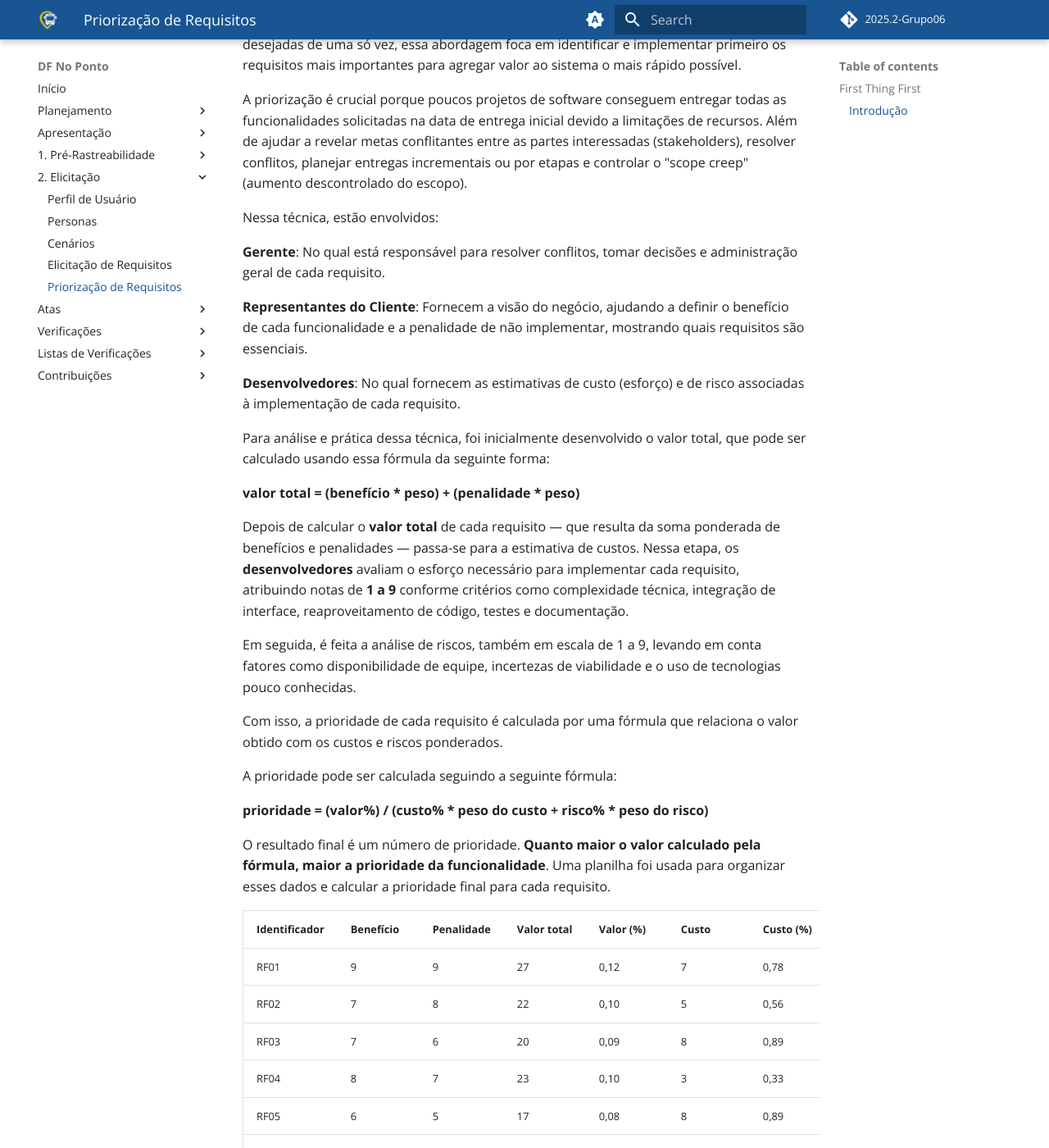
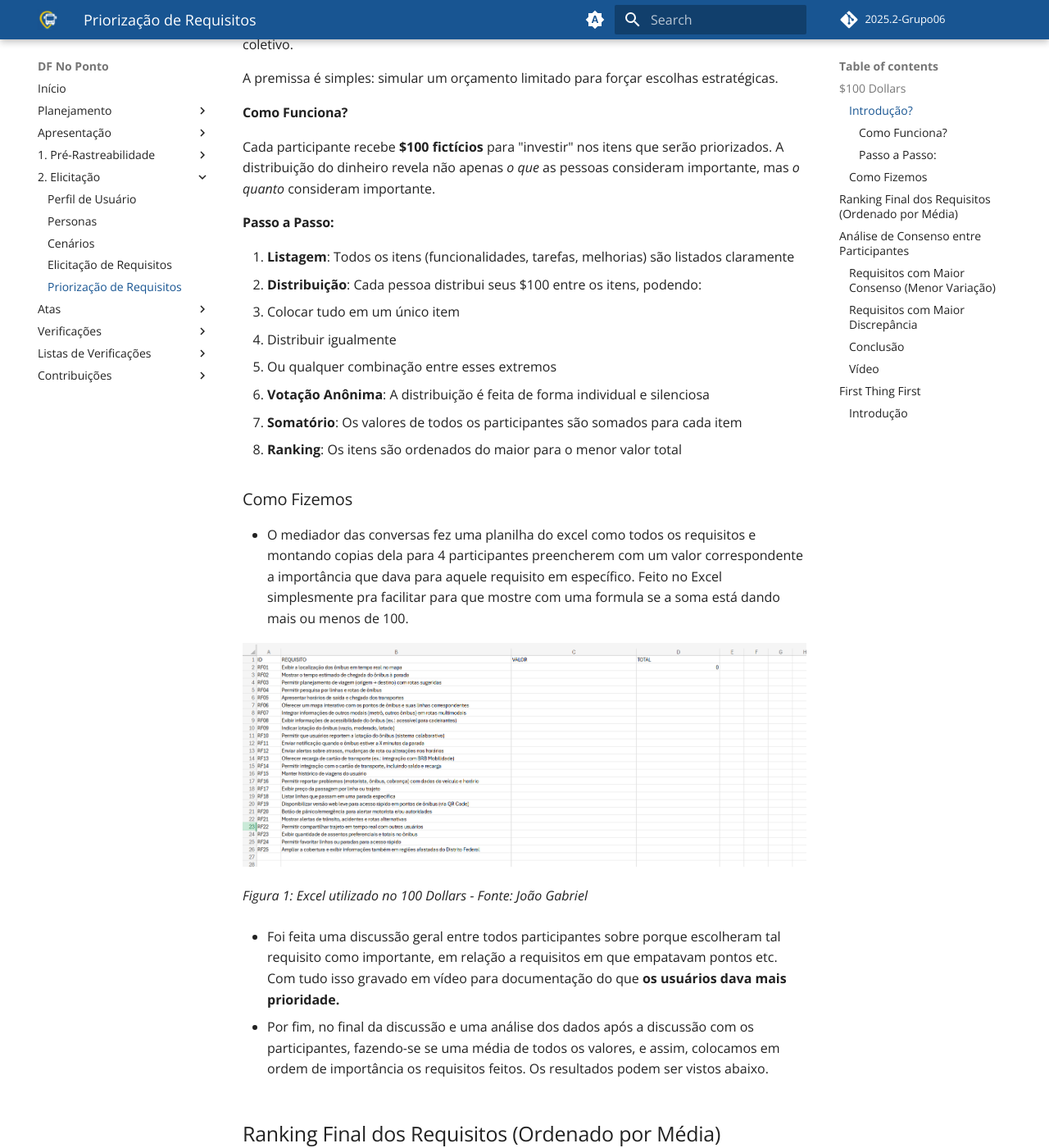
Before and after one commit to Requisitos-de-Software/2025.2-Grupo06, an MkDocs documentation site: the page built from docs/Elicitacao/priorizacao.md, in a window 1280 px wide and 1400 px high, scrolled down 286 px. Shown: the whole window at 82% size. Built offline with MkDocs 1.6.1 and Material for MkDocs 9.7.7, drawn with Linux system fonts in a browser that asks for light colours; comment, search, counter and statistics services are not loaded; some of the changed text lies outside the part shown.

Commit message:
100 Dollars Priorizacao Joao

```diff
--- a/docs/Elicitacao/priorizacao.md
+++ b/docs/Elicitacao/priorizacao.md
@@ -1,4 +1,95 @@
-## First Thing First
+## **$100 Dollars**
+
+### Introdução?
+
+A técnica **$100 Dollars** (ou "Teste dos $100") é um método de priorização colaborativa e rápida que ajuda times a descobrirem o que **realmente tem mais valor** segundo o coletivo.
+
+A premissa é simples: simular um orçamento limitado para forçar escolhas estratégicas.
+
+#### Como Funciona?
+
+Cada participante recebe **$100 fictícios** para "investir" nos itens que serão priorizados. A distribuição do dinheiro revela não apenas *o que* as pessoas consideram importante, mas *o quanto* consideram importante.
+
+#### Passo a Passo:
+
+1. **Listagem**: Todos os itens (funcionalidades, tarefas, melhorias) são listados claramente
+2. **Distribuição**: Cada pessoa distribui seus $100 entre os itens, podendo:
+   - Colocar tudo em um único item
+   - Distribuir igualmente
+   - Ou qualquer combinação entre esses extremos
+3. **Votação Anônima**: A distribuição é feita de forma individual e silenciosa
+4. **Somatório**: Os valores de todos os participantes são somados para cada item
+5. **Ranking**: Os itens são ordenados do maior para o menor valor total
+
+
+### Como Fizemos
+- O mediador das conversas fez uma planilha do excel como todos os requisitos e montando copias dela para 4 participantes preencherem com um valor correspondente a importância que dava para aquele requisito em específico. Feito no Excel simplesmente pra facilitar para que mostre com uma formula se a soma está dando mais ou menos de 100.
+
+![Planilha da Técnica $100 Dollars](../assets/imagens/Excel100Dollars.png)
+
+*Figura 1: Excel utilizado no 100 Dollars - Fonte: João Gabriel*
+
+- Foi feita uma discussão geral entre todos participantes sobre porque escolheram tal requisito como importante, em relação a requisitos em que empatavam pontos etc. Com tudo isso gravado em vídeo para documentação do que **os usuários dava mais prioridade.**
+
+- Por fim, no final da discussão e uma análise dos dados após a discussão com os participantes, fazendo-se se uma média de todos os valores, e assim, colocamos em ordem de importância os requisitos feitos. Os resultados podem ser vistos abaixo.
+
+##  Ranking Final dos Requisitos (Ordenado por Média)
+
+| Posição | ID | Requisito | Média | P1 | P2 | P3 | P4 |
+|---------|----|-----------|-------|----|----|----|----|
+| 1 | RF01 | **Exibir a localização dos ônibus em tempo real no mapa** | **10.8** | 8 | 20 | 10 | 5 |
+| 2 | RF06 | **Oferecer um mapa interativo com os pontos de ônibus e suas linhas correspondentes** | **8.3** | 8 | - | 5 | 8 |
+| 3 | RF03 | **Permitir planejamento de viagem (origem + destino) com rotas sugeridas** | **7.5** | 7 | 10 | 10 | 3 |
+| 4 | RF04 | **Permitir pesquisa por linhas e rotas de ônibus** | **7.3** | 7 | 5 | 10 | 7 |
+| 5 | RF02 | **Mostrar o tempo estimado de chegada do ônibus à parada** | **6.8** | 5 | 10 | 10 | 7 |
+| 6 | RF24 | **Permitir favoritar linhas ou paradas para acesso rápido** | **6.5** | 6 | 10 | 1 | - |
+| 7 | RF21 | **Mostrar alertas de trânsito, acidentes e rotas alternativas** | **6.5** | 4 | 10 | 3 | 3 |
+| 8 | RF09 | **Indicar lotação do ônibus (vazio, moderado, lotado)** | **6.3** | 5 | - | 5 | 7 |
+| 9 | RF12 | **Enviar alertas sobre atrasos, mudanças de rota ou alterações nos horários** | **5.8** | 3 | 10 | 5 | 5 |
+| 10 | RF18 | **Listar linhas que passam em uma parada específica** | **4.7** | 2 | - | 4 | 8 |
+| 11 | RF05 | **Apresentar horários de saída e chegada dos transportes** | **4.5** | 5 | 10 | 3 | - |
+| 12 | RF25 | **Ampliar a cobertura para regiões afastadas do DF** | **4.0** | 5 | 5 | - | - |
+| 13 | RF10 | **Permitir que usuários reportem a lotação do ônibus** | **4.0** | 4 | 5 | 2 | 6 |
+| 14 | RF11 | **Enviar notificação quando ônibus estiver a X minutos** | **3.8** | 4 | - | 3 | 4 |
+| 15 | RF13 | **Oferecer recarga de cartão de transporte** | **3.5** | 4 | 3 | - | 4 |
+| 16 | RF14 | **Permitir integração com cartão de transporte** | **3.5** | 4 | 4 | - | 4 |
+| 17 | RF07 | **Integrar informações de outros modais** | **3.3** | 4 | 2 | 7 | - |
+| 18 | RF17 | **Exibir preço da passagem por linha ou trajeto** | **2.8** | 4 | 10 | 2 | 1 |
+| 19 | RF19 | **Versão web leve para pontos de ônibus (QR Code)** | **2.8** | 4 | 1 | - | 4 |
+| 20 | RF08 | **Exibir informações de acessibilidade do ônibus** | **2.3** | 1 | 4 | 3 | 3 |
+| 21 | RF16 | **Permitir reportar problemas** | **2.0** | 1 | 2 | 3 | 3 |
+| 22 | RF20 | **Botão de pânico/emergência** | **2.0** | 1 | 2 | 3 | 3 |
+| 23 | RF22 | **Permitir compartilhar trajeto em tempo real** | **1.3** | 2 | 2 | 0 | 2 |
+| 24 | RF15 | **Manter histórico de viagens do usuário** | **1.3** | 1 | 1 | 2 | 2 |
+| 25 | RF23 | **Exibir quantidade de assentos preferenciais** | **1.3** | 1 | 1 | 3 | 1 |
+
+*Legenda: P1, P2, P3, P4 = Participantes 1 a 4*
+*Tabela 1: Conclusão 100 Dollars - Fonte: João Gabriel*
+
+## Análise de Consenso entre Participantes
+
+### Requisitos com Maior Consenso (Menor Variação)
+1. **RF01** - Localização em tempo real: Todos os participantes deram notas altas (5-20)
+2. **RF04** - Pesquisa por linhas: Notas consistentemente boas (5-10)
+3. **RF03** - Planejamento de viagem: Boa aceitação geral (3-10)
+
+### Requisitos com Maior Discrepância
+1. **RF24** - Favoritar linhas: Variação grande (1-10)
+2. **RF17** - Preço da passagem: Opiniões divididas (1-10)
+3. **RF06** - Mapa interativo: Um participante não votou
+
+### Conclusão
+Com esses dados, poderiamos criar um MVP bem embasado do que grande parte dos perfis de usuário gostariam de ter no aplicativo como o DF No Ponto de forma geral.
+
+### Vídeo
+
+<iframe width="560" height="315" src="https://www.youtube.com/embed/LjKYuKdOKN8" title="Técnica de Priorização $100 Dollars" frameborder="0" allow="accelerometer; autoplay; clipboard-write; encrypted-media; gyroscope; picture-in-picture" allowfullscreen></iframe>
+
+*Vídeo 1: Reunião de priorização de 100 Dollars - Fonte: João Gabriel*
+
+
+
+## **First Thing First**
 ### Introdução
 A técnica **"First things first"** refere-se ao processo de **definir as prioridades dos requisitos** de um projeto de software. Em vez de tentar entregar todas as funcionalidades desejadas de uma só vez, essa abordagem foca em identificar e implementar primeiro os requisitos mais importantes para agregar valor ao sistema o mais rápido possível.
 
@@ -117,4 +208,4 @@ O resultado final é um número de prioridade. **Quanto maior o valor calculado
 | RNF13 | Alta disponibilidade do sistema (≥ 98% uptime).                                             | Não Funcional  |
 | RNF14 | Suporte a múltiplos usuários simultâneos sem lentidão.                                      | Não Funcional  |
 
-*Tabela 4: Priorização de requisitos com First Things First (Fonte: OLIVEIRA, Cauã. 2025)*
+*Tabela 4: Priorização de requisitos com First Things First (Fonte: OLIVEIRA, Cauã. BRITO, João. 2025)*
```
Also changed, not shown: docs/assets/imagens/Excel100Dollars.png (added).
